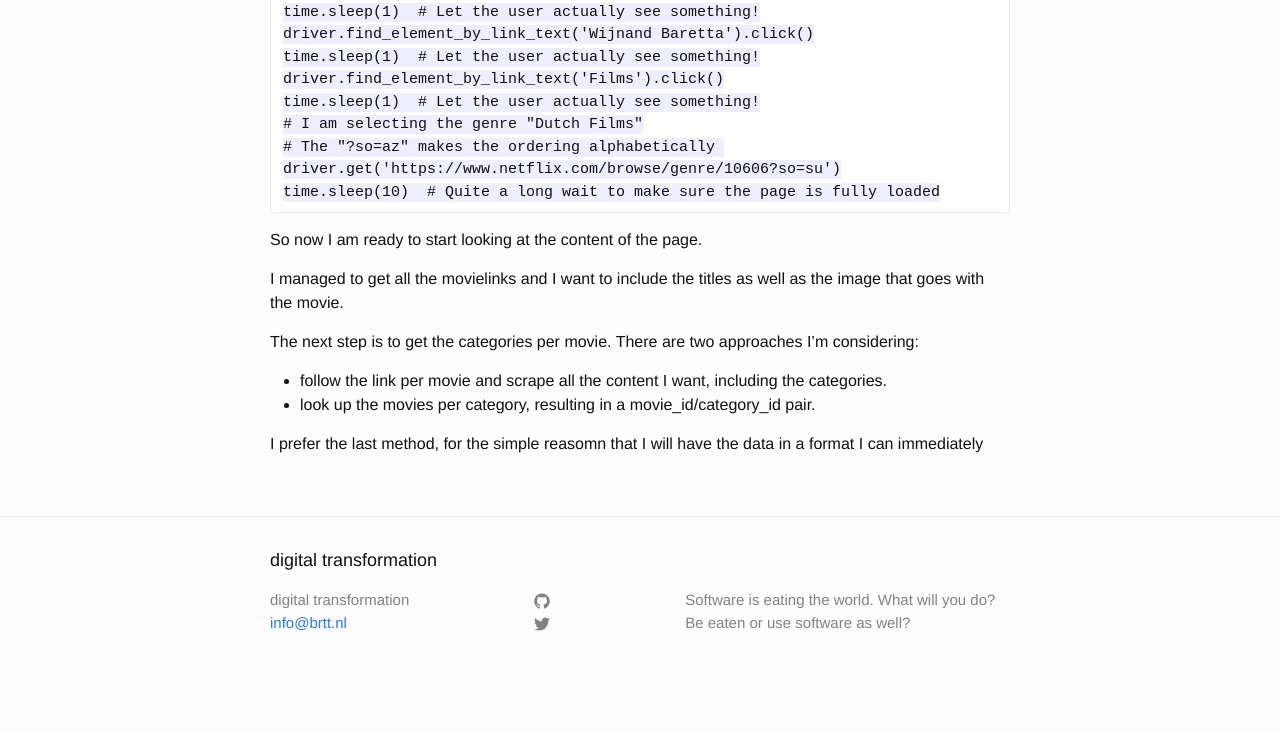
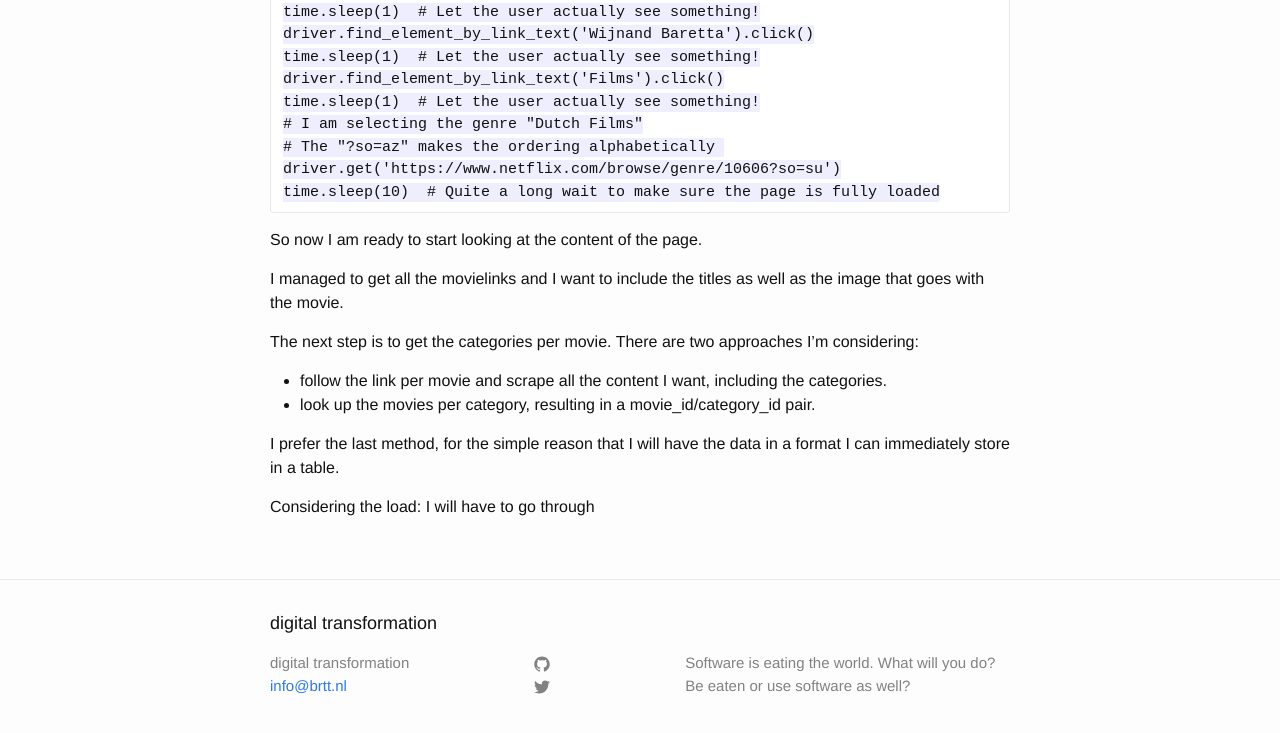
Before and after one commit to wijnandb/wijnandb.github.io, a Jekyll site: the page built from _posts/2020-4-20-scraping-websites.md, in a window 1280 px wide and 900 px high, scrolled down 620 px. Shown: the top 733 px of the window. Built offline with Jekyll 4.4.1, drawn with Linux system fonts in a browser that asks for light colours; our own code applies the rules of GitHub Pages for plain Markdown files.

Commit message:
_posts/2020-4-20-scraping-websites.md updated from https://stackedit.io/

```diff
--- a/_posts/2020-4-20-scraping-websites.md
+++ b/_posts/2020-4-20-scraping-websites.md
@@ -41,9 +41,11 @@ The next step is to get the categories per movie. There are two approaches I'm c
 - follow the link per movie and scrape all the content I want, including the categories.
 - look up the movies per category, resulting in a movie_id/category_id pair.
 
-I prefer the last method, for the simple reasomn that I will have the data in a format I can immediately
+I prefer the last method, for the simple reason that I will have the data in a format I can immediately store in a table.
+
+Considering the load: I will have to go through
 <!--stackedit_data:
-eyJoaXN0b3J5IjpbLTEyNTkzMDQ2NzUsMTc0Mzg4MzI0NywtOD
-I1NTcwNzM1LDE3NjY3MDIzNzEsLTExNDk0NTgzNTMsNDUxNjM4
-OTI0LC0xMTY3ODQxMzY5XX0=
+eyJoaXN0b3J5IjpbLTE5ODA5MTI0MCwtMTI1OTMwNDY3NSwxNz
+QzODgzMjQ3LC04MjU1NzA3MzUsMTc2NjcwMjM3MSwtMTE0OTQ1
+ODM1Myw0NTE2Mzg5MjQsLTExNjc4NDEzNjldfQ==
 -->
```
